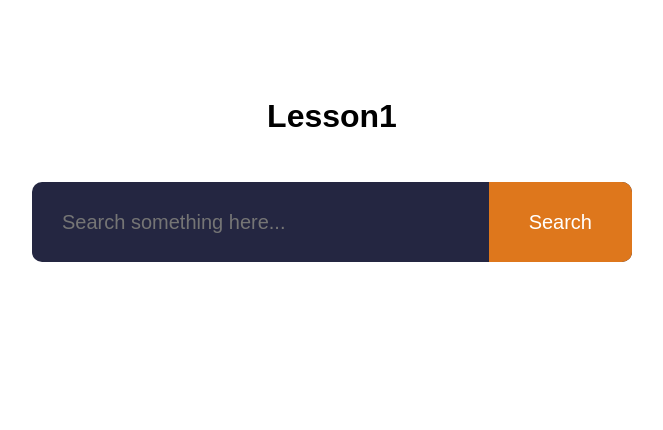
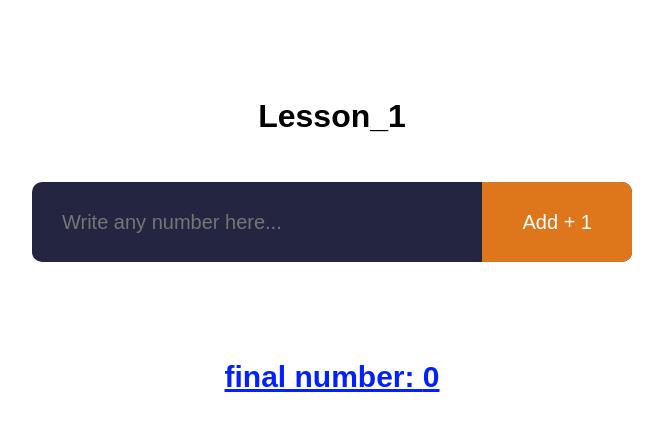
Before and after one commit to IvanovKS/React-39, a React (Create React App) app in the folder react-39/: page / in a window 1280 px wide. Shown: the top 430 px of the page, without its empty margins (308-971 px from the left). Built offline with nearby package versions, Linux system fonts and the light colour scheme.

Commit message:
feat: add state

```diff
--- a/react-39/src/components/Lesson1.css
+++ b/react-39/src/components/Lesson1.css
@@ -44,3 +44,11 @@ form button:hover {
 form button:active {
   color:black;
 }
+p {
+  text-align: center;
+  margin: 100px auto 50px;
+  font-weight: 600;
+  font-size: 3.0rem;
+  color: rgb(3, 33, 255);
+  text-decoration: underline;
+}
--- a/react-39/src/components/Lesson1.jsx
+++ b/react-39/src/components/Lesson1.jsx
@@ -2,18 +2,28 @@ import React from 'react';
 import './Lesson1.css';
 
 class Lesson1 extends React.Component {
+  constructor(props) {
+    super(props);
+    this.state = { number: 0};
+  }
+
+  incrementNumber = () => {
+    this.setState({ number: this.state.number + 1 });
+  }
+
   render() {
     return (
       <React.Fragment>
-        <h1>Lesson1</h1>
-        <form name="search-form" action="#">
+        <h1>Lesson_1</h1>
+        <form name="number-form" action="#">
           <input
             type="text"
-            placeholder="Search something here..."/>
-          <button type="submit" >Search</button>
+            placeholder="Write any number here..."/>
+          <button type="submit" onClick={this.incrementNumber}>Add + 1</button>
         </form>
+        <p>final number: {this.state.number}</p>
       </React.Fragment>
-  );
+    );
   }
 }
 
```
